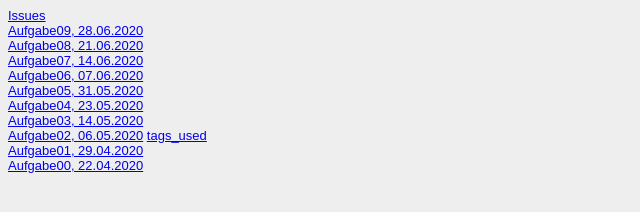
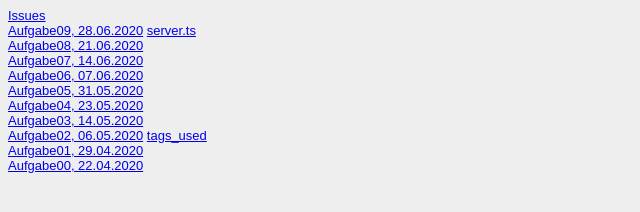
Before and after one commit to maltehuebel/GIS_SoSe2020, a website: page Steckbrief/steckbrief.htm in a window 1280 px wide. Shown: the full height of the page, 0-640 px from the left. Drawn offline with Linux system fonts and the light colour scheme.

Commit message:
serverts

```diff
--- a/Steckbrief/steckbrief.htm
+++ b/Steckbrief/steckbrief.htm
@@ -16,6 +16,7 @@ body {
 	<a href="https://github.com/maltehuebel/GIS_SoSe2020/issues" target="_blank" >Issues</a>
 	<br>
 	<a href="https://maltehuebel.github.io/GIS_SoSe2020/Aufgabe09/server.html" target="_blank">Aufgabe09, 28.06.2020</a>
+	<a href="https://github.com/maltehuebel/GIS_SoSe2020/blob/master/Aufgabe09/server.ts" target="_blank">server.ts</a>
 	<br>
 	<a href="https://maltehuebel.github.io/GIS_SoSe2020/Aufgabe08neu/server.html" target="_blank">Aufgabe08, 21.06.2020</a>
 	<br>
```
